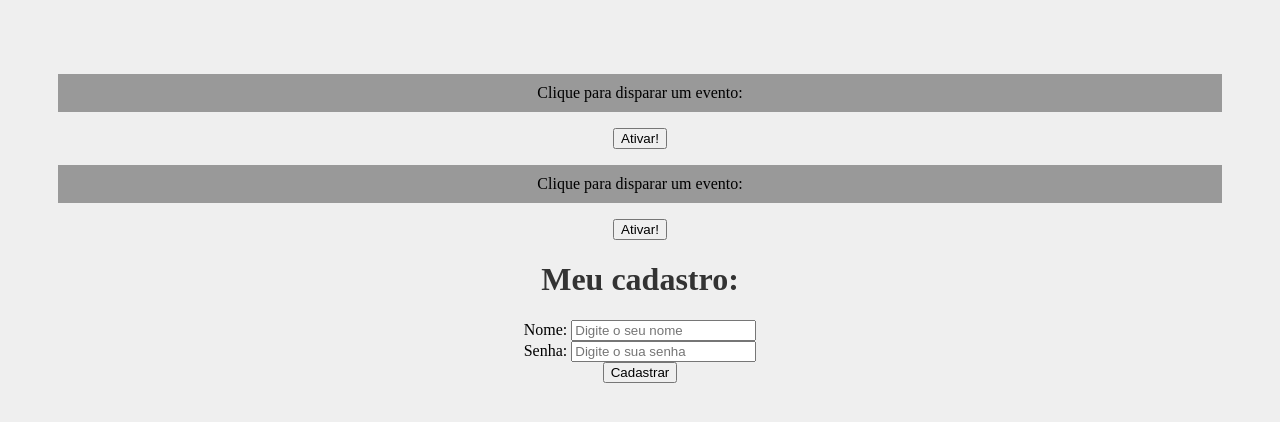
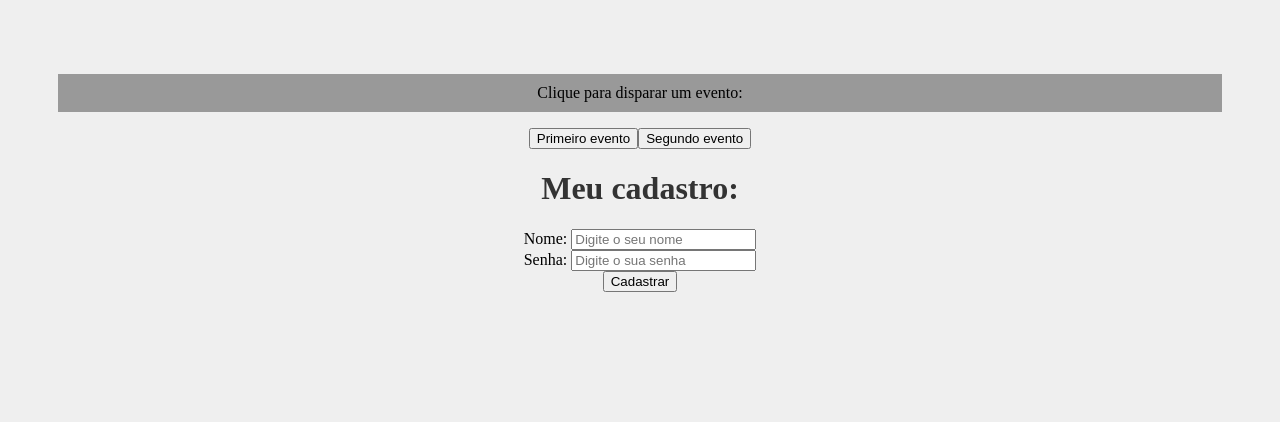
Before and after one commit to Flavia-OlSi/My-Costs, a React (Create React App) app: page / in a window 1280 px wide. Shown: the top 422 px of the page. Built offline with nearby package versions, Linux system fonts and the light colour scheme.

Commit message:
Aula 11 - Métodos por props

```diff
--- a/src/App.js
+++ b/src/App.js
@@ -7,8 +7,7 @@ function App() {
 
   return (
     <div className="App">
-      <Evento numero={1}/>
-      <Evento numero={2}/>
+      <Evento />
       <Form />
     </div>
   );
--- a/src/components/Evento.js
+++ b/src/components/Evento.js
@@ -1,13 +1,20 @@
+import Button from "./evento/Button";
+
 function Evento({numero}) {
 
     function meuEvento() {
-        console.log(`Opa, fui ativado! ${numero}`)
+        console.log(`Ativando o primeiro evento`)
+    }
+
+    function segundoEvento() {
+        console.log("Ativando o segundo evento!")
     }
 
     return (
         <div>
             <p>Clique para disparar um evento:</p>
-            <button onClick={meuEvento}>Ativar!</button>
+            <Button event={meuEvento} text="Primeiro evento" />
+            <Button event={segundoEvento} text="Segundo evento" />
         </div>
     )
 }
--- /dev/null
+++ b/src/components/evento/Button.js
@@ -0,0 +1,5 @@
+function Button(props) {
+    return <button onClick={props.event}>{props.text}</button>
+}
+
+export default Button;
```
